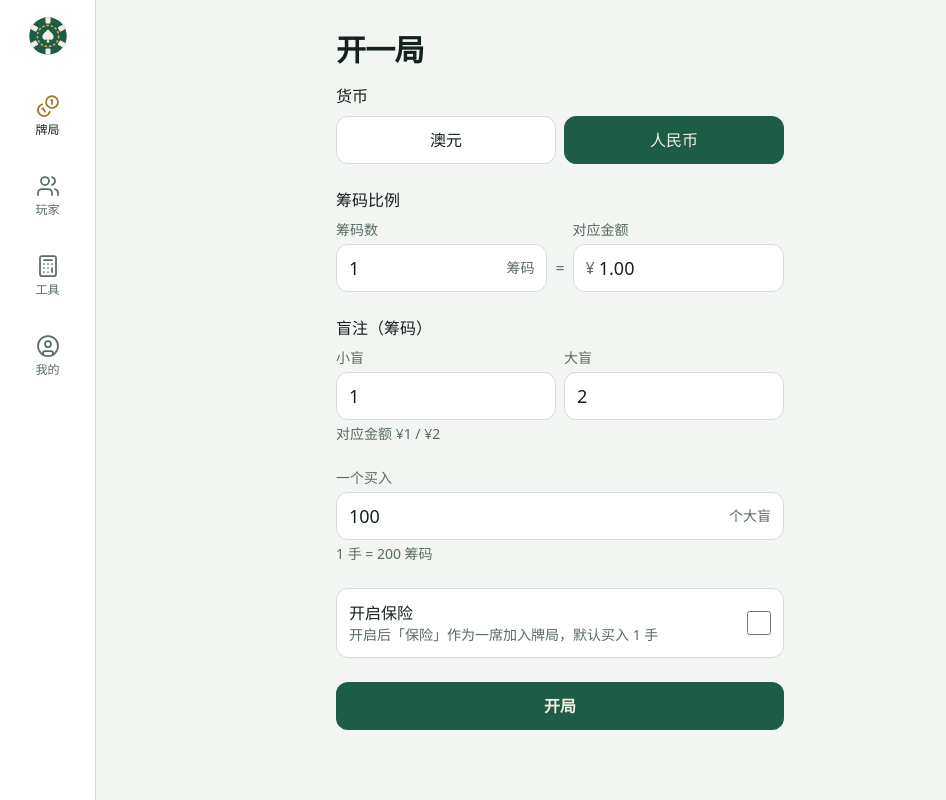
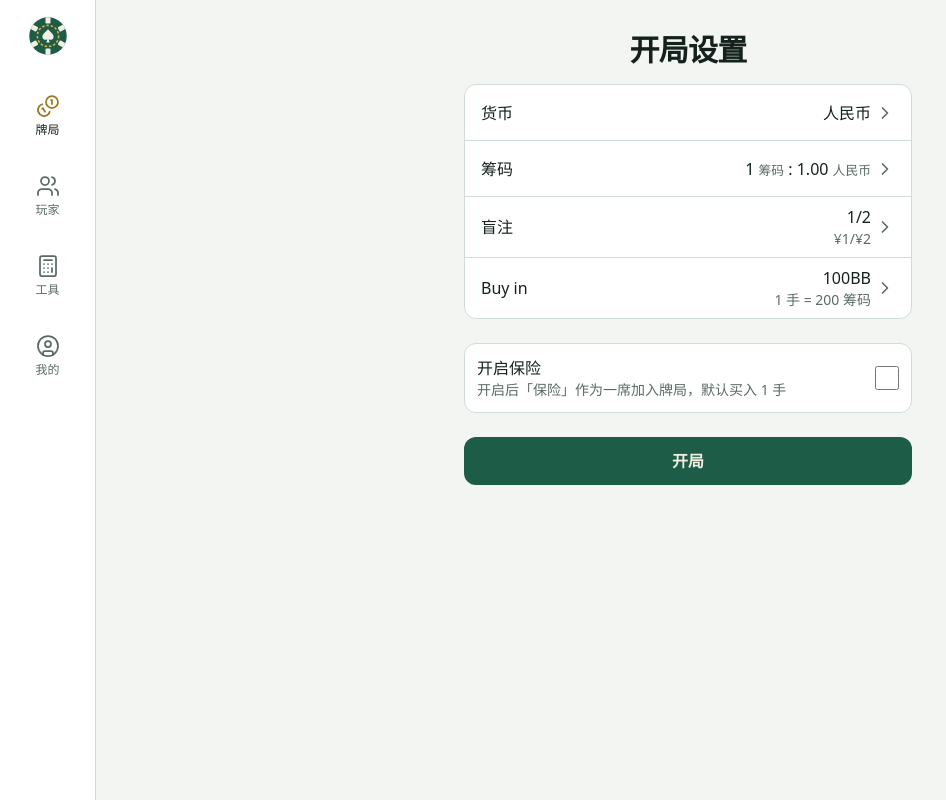
Before and after one commit to athrunjin/chip-ledger, a React (Vite) app in the folder apps/web/: page /games/new in a window 1280 px wide. Shown: the whole page, without its empty margins (0-946 px from the left). Built offline with nearby package versions, Linux system fonts and the light colour scheme.

Commit message:
feat(web): compact game setup with one row per setting (#53)
Closes #52

Co-authored-by: Cheng Jin <270818043+athrunjin@users.noreply.github.com>
Co-authored-by: Claude Opus 5.5 <noreply@anthropic.com>

```diff
--- a/apps/web/src/components/Page.tsx
+++ b/apps/web/src/components/Page.tsx
@@ -1,17 +1,27 @@
 import type { ReactNode } from "react";
+import { cn } from "@/lib/cn";
 
 interface PageProps {
   title: string;
+  /** Narrows the page to a centered column under a centered title, for single forms */
+  centered?: boolean;
   /** Actions to the right of the title */
   actions?: ReactNode;
   children: ReactNode;
 }
 
 /** Page skeleton: shared title, margins and maximum width. */
-export function Page({ title, actions, children }: PageProps) {
+export function Page({ title, centered = false, actions, children }: PageProps) {
   return (
-    <div className="mx-auto w-full max-w-3xl px-4 md:px-8">
-      <header className="flex min-h-16 items-center justify-between gap-4 pt-4 md:pt-8">
+    <div
+      className={cn("mx-auto w-full px-4 md:px-8", centered ? "max-w-md md:max-w-lg" : "max-w-3xl")}
+    >
+      <header
+        className={cn(
+          "flex min-h-16 items-center gap-4 pt-4 md:pt-8",
+          centered ? "justify-center" : "justify-between",
+        )}
+      >
         <h1 className="text-2xl font-semibold tracking-tight md:text-3xl">{title}</h1>
         {actions}
       </header>
--- /dev/null
+++ b/apps/web/src/components/game/GameSettingDialogs.tsx
@@ -0,0 +1,210 @@
+import {
+  CURRENCIES,
+  chipsToCents,
+  type GameSettingsForm as FormValues,
+  type GameSettingsField,
+  type GameSettingsIssue,
+  type GameSettingsIssues,
+  parseChips,
+  parseGameSettings,
+  tryParseMoney,
+} from "@holdem/core";
+import { type FormEvent, useEffect, useRef, useState } from "react";
+import { TextField } from "@/components/TextField";
+import { CURRENCY_INFO, formatGameMoney } from "@/lib/currency";
+import { FormDialog } from "./FormDialog";
+
+const ISSUE_TEXT: Record<GameSettingsIssue, string> = {
+  invalid: "请输入有效的数字",
+  "not-positive": "必须大于 0",
+  "below-small-blind": "大盲不能小于小盲",
+};
+
+/** The blinds in cash for the current input, or null while the input is incomplete. */
+export function previewBlindCash({
+  currency,
+  smallBlindChips,
+  bigBlindChips,
+  ratioChips,
+  ratioAmount,
+}: FormValues) {
+  const small = parseChips(smallBlindChips);
+  const big = parseChips(bigBlindChips);
+  const chips = parseChips(ratioChips);
+  const amount = tryParseMoney(ratioAmount);
+  if (!small || !big || !chips || !amount) return null;
+  const cash = (blind: number) => formatGameMoney(chipsToCents(blind, { chips, amount }), currency);
+  return `${cash(small)}/${cash(big)}`;
+}
+
+/** Chips per hand for the current input, or null while the input is incomplete. */
+export function previewHandChips({ bigBlindChips, buyInBigBlinds }: FormValues) {
+  const big = parseChips(bigBlindChips);
+  const multiple = parseChips(buyInBigBlinds);
+  return big && multiple ? big * multiple : null;
+}
+
+interface SettingDialogProps {
+  values: FormValues;
+  onConfirm: (values: FormValues) => void;
+  onClose: () => void;
+}
+
+/**
+ * Edits a draft of the settings, which reach the form only once they pass validation.
+ * The input given `inputRef` is selected on open so a number can be typed right away.
+ */
+function useSettingDraft({ values, onConfirm }: SettingDialogProps) {
+  const inputRef = useRef<HTMLInputElement>(null);
+  const [draft, setDraft] = useState(values);
+  const [issues, setIssues] = useState<GameSettingsIssues>({});
+
+  useEffect(() => {
+    inputRef.current?.select();
+  }, []);
+
+  function handleSubmit(event: FormEvent) {
+    event.preventDefault();
+    const result = parseGameSettings(draft);
+    if (result.ok) {
+      onConfirm(draft);
+    } else {
+      setIssues(result.issues);
+    }
+  }
+
+  function field(name: GameSettingsField) {
+    const issue = issues[name];
+    return {
+      id: name,
+      value: draft[name],
+      issue: issue && ISSUE_TEXT[issue],
+      onChange: (value: string) => setDraft({ ...draft, [name]: value }),
+    };
+  }
+
+  return { inputRef, draft, setDraft, handleSubmit, field };
+}
+
+export function CurrencyDialog(props: SettingDialogProps) {
+  const { draft, setDraft, handleSubmit } = useSettingDraft(props);
+
+  return (
+    <FormDialog
+      title="货币"
+      submitLabel="确定"
+      saving={false}
+      saveFailed={false}
+      onSubmit={handleSubmit}
+      onClose={props.onClose}
+    >
+      <div className="flex flex-col gap-2">
+        {CURRENCIES.map((currency) => (
+          <label key={currency} className="block">
+            <input
+              type="radio"
+              name="currency"
+              value={currency}
+              checked={draft.currency === currency}
+              onChange={() => setDraft({ ...draft, currency })}
+              className="peer sr-only"
+            />
+            <span className="grid min-h-12 cursor-pointer place-items-center rounded-xl border border-line bg-surface font-medium peer-checked:border-accent peer-checked:bg-accent peer-checked:text-accent-text peer-focus-visible:outline-2 peer-focus-visible:outline-offset-2 peer-focus-visible:outline-highlight">
+              {CURRENCY_INFO[currency].label}
+            </span>
+          </label>
+        ))}
+      </div>
+    </FormDialog>
+  );
+}
+
+export function ChipRatioDialog(props: SettingDialogProps) {
+  const { inputRef, draft, handleSubmit, field } = useSettingDraft(props);
+
+  return (
+    <FormDialog
+      title="筹码"
+      submitLabel="确定"
+      saving={false}
+      saveFailed={false}
+      onSubmit={handleSubmit}
+      onClose={props.onClose}
+    >
+      <div className="grid grid-cols-[1fr_auto_1fr] items-start gap-2">
+        <TextField
+          {...field("ratioChips")}
+          label="筹码数"
+          suffix="筹码"
+          inputMode="numeric"
+          inputRef={inputRef}
+        />
+        <span className="mt-6 grid min-h-12 place-items-center text-muted">=</span>
+        <TextField
+          {...field("ratioAmount")}
+          label="对应金额"
+          prefix={CURRENCY_INFO[draft.currency].symbol}
+          inputMode="decimal"
+        />
+      </div>
+    </FormDialog>
+  );
+}
+
+export function BlindsDialog(props: SettingDialogProps) {
+  const { inputRef, draft, handleSubmit, field } = useSettingDraft(props);
+  const blindCash = previewBlindCash(draft);
+
+  return (
+    <FormDialog
+      title="盲注"
+      submitLabel="确定"
+      saving={false}
+      saveFailed={false}
+      onSubmit={handleSubmit}
+      onClose={props.onClose}
+    >
+      <div>
+        <div className="grid grid-cols-2 items-start gap-2">
+          <TextField
+            {...field("smallBlindChips")}
+            label="小盲"
+            inputMode="numeric"
+            inputRef={inputRef}
+          />
+          <TextField {...field("bigBlindChips")} label="大盲" inputMode="numeric" />
+        </div>
+        {blindCash && <p className="mt-1 text-sm text-muted">对应金额 {blindCash}</p>}
+      </div>
+    </FormDialog>
+  );
+}
+
+export function BuyInDialog(props: SettingDialogProps) {
+  const { inputRef, draft, handleSubmit, field } = useSettingDraft(props);
+  const handChips = previewHandChips(draft);
+
+  return (
+    <FormDialog
+      title="Buy in"
+      submitLabel="确定"
+      saving={false}
+      saveFailed={false}
+      onSubmit={handleSubmit}
+      onClose={props.onClose}
+    >
+      <div>
+        <TextField
+          {...field("buyInBigBlinds")}
+          label="一个买入"
+          suffix="BB"
+          inputMode="numeric"
+          inputRef={inputRef}
+        />
+        {handChips !== null && (
+          <p className="mt-1 text-sm text-muted">1 手 = {handChips.toLocaleString("zh-CN")} 筹码</p>
+        )}
+      </div>
+    </FormDialog>
+  );
+}
--- a/apps/web/src/components/game/GameSettingsForm.tsx
+++ b/apps/web/src/components/game/GameSettingsForm.tsx
@@ -1,47 +1,62 @@
 import {
-  CURRENCIES,
-  chipsToCents,
   type GameSettingsForm as FormValues,
   type GameSettings,
-  type GameSettingsField,
-  type GameSettingsIssue,
-  type GameSettingsIssues,
   type InsuranceRule,
   type InsuranceRuleIssues,
-  parseChips,
   parseGameSettings,
   parseInsuranceRule,
+  toDecimalString,
   tryParseMoney,
 } from "@holdem/core";
-import { type FormEvent, useState } from "react";
+import { ChevronRight } from "lucide-react";
+import { type FormEvent, type ReactNode, useState } from "react";
 import {
   InsuranceSettings,
   initialInsuranceChoice,
 } from "@/components/insurance/InsuranceSettings";
-import { TextField } from "@/components/TextField";
-import { CURRENCY_INFO, formatGameMoney } from "@/lib/currency";
+import { CURRENCY_INFO } from "@/lib/currency";
+import {
+  BlindsDialog,
+  BuyInDialog,
+  ChipRatioDialog,
+  CurrencyDialog,
+  previewBlindCash,
+  previewHandChips,
+} from "./GameSettingDialogs";
 
-const ISSUE_TEXT: Record<GameSettingsIssue, string> = {
-  invalid: "请输入有效的数字",
-  "not-positive": "必须大于 0",
-  "below-small-blind": "大盲不能小于小盲",
-};
+type SettingDialog = "currency" | "ratio" | "blinds" | "buyIn";
 
-/** The blinds in cash for the current input, or null while the input is incomplete. */
-function previewBlindCash({
-  currency,
-  smallBlindChips,
-  bigBlindChips,
-  ratioChips,
-  ratioAmount,
-}: FormValues) {
-  const small = parseChips(smallBlindChips);
-  const big = parseChips(bigBlindChips);
-  const chips = parseChips(ratioChips);
-  const amount = tryParseMoney(ratioAmount);
-  if (!small || !big || !chips || !amount) return null;
-  const cash = (blind: number) => formatGameMoney(chipsToCents(blind, { chips, amount }), currency);
-  return `${cash(small)} / ${cash(big)}`;
+function SettingRow({
+  label,
+  detail,
+  disabled = false,
+  onClick,
+  children,
+}: {
+  label: string;
+  /** Small text under the value */
+  detail?: string | null | undefined;
+  disabled?: boolean;
+  onClick: () => void;
+  children: ReactNode;
+}) {
+  return (
+    <button
+      type="button"
+      disabled={disabled}
+      onClick={onClick}
+      className="flex min-h-14 w-full items-center justify-between gap-3 px-4 py-2 text-left disabled:opacity-60"
+    >
+      <span className="font-medium">{label}</span>
+      <span className="flex min-w-0 items-center gap-1">
+        <span className="min-w-0 text-right">
+          <span className="block font-medium">{children}</span>
+          {detail && <span className="block text-sm text-muted">{detail}</span>}
+        </span>
+        <ChevronRight className="size-5 shrink-0 text-muted" aria-hidden />
+      </span>
+    </button>
+  );
 }
 
 interface GameSettingsFormProps {
@@ -78,104 +93,74 @@ export function GameSettingsForm({
   onSubmit,
 }: GameSettingsFormProps) {
   const [values, setValues] = useState(initial);
-  const [issues, setIssues] = useState<GameSettingsIssues>({});
+  const [dialog, setDialog] = useState<SettingDialog | null>(null);
   const [insurance, setInsurance] = useState(() =>
     initialInsuranceChoice(initialInsurance, lastInsurance),
   );
   const [ruleIssues, setRuleIssues] = useState<InsuranceRuleIssues>({});
-  const symbol = CURRENCY_INFO[values.currency].symbol;
-  const blindCash = previewBlindCash(values);
-  const big = parseChips(values.bigBlindChips);
-  const multiple = parseChips(values.buyInBigBlinds);
-  const handChips = big && multiple ? big * multiple : null;
+  const currencyLabel = CURRENCY_INFO[values.currency].label;
+  const ratioAmount = tryParseMoney(values.ratioAmount);
+  const handChips = previewHandChips(values);
 
   function handleSubmit(event: FormEvent) {
     event.preventDefault();
     const result = parseGameSettings(values);
     const rule = showInsurance && insurance.enabled ? parseInsuranceRule(insurance.form) : null;
-    setIssues(result.ok ? {} : result.issues);
     setRuleIssues(rule && !rule.ok ? rule.issues : {});
     if (!result.ok || (rule && !rule.ok)) return;
     onSubmit(rule ? { ...result.settings, insurance: rule.rule } : result.settings);
   }
 
-  function field(name: GameSettingsField) {
-    const issue = issues[name];
-    return {
-      id: name,
-      value: values[name],
-      issue: issue && ISSUE_TEXT[issue],
-      onChange: (value: string) => setValues({ ...values, [name]: value }),
+  const dialogProps = {
+    values,
+    onConfirm: (next: FormValues) => {
+      setValues(next);
+      setDialog(null);
+    },
+    onClose: () => setDialog(null),
   };
-  }
 
   return (
+    <>
       <form onSubmit={handleSubmit} noValidate className="flex max-w-md flex-col gap-6 pb-8">
-      <fieldset disabled={ratioLocked} className="flex flex-col gap-6 disabled:opacity-60">
         <div>
-          <span className="mb-2 block font-medium">货币</span>
-          <div className="grid grid-cols-2 gap-2">
-            {CURRENCIES.map((currency) => (
-              <label key={currency} className="block">
-                <input
-                  type="radio"
-                  name="currency"
-                  value={currency}
-                  checked={values.currency === currency}
-                  onChange={() => setValues({ ...values, currency })}
-                  className="peer sr-only"
-                />
-                <span className="grid min-h-12 cursor-pointer place-items-center rounded-xl border border-line bg-surface font-medium peer-checked:border-accent peer-checked:bg-accent peer-checked:text-accent-text peer-focus-visible:outline-2 peer-focus-visible:outline-offset-2 peer-focus-visible:outline-highlight">
-                  {CURRENCY_INFO[currency].label}
-                </span>
-              </label>
-            ))}
+          <div className="divide-y divide-line rounded-xl border border-line bg-surface">
+            <SettingRow label="货币" disabled={ratioLocked} onClick={() => setDialog("currency")}>
+              {currencyLabel}
+            </SettingRow>
+            <SettingRow label="筹码" disabled={ratioLocked} onClick={() => setDialog("ratio")}>
+              {values.ratioChips} <small className="font-normal text-muted">筹码</small> :{" "}
+              {ratioAmount === null ? values.ratioAmount : toDecimalString(ratioAmount)}{" "}
+              <small className="font-normal text-muted">{currencyLabel}</small>
+            </SettingRow>
+            <SettingRow
+              label="盲注"
+              detail={previewBlindCash(values)}
+              onClick={() => setDialog("blinds")}
+            >
+              {values.smallBlindChips}/{values.bigBlindChips}
+            </SettingRow>
+            {showBuyIn && (
+              <SettingRow
+                label="Buy in"
+                detail={
+                  !ratioLocked && handChips !== null
+                    ? `1 手 = ${handChips.toLocaleString("zh-CN")} 筹码`
+                    : null
+                }
+                disabled={ratioLocked}
+                onClick={() => setDialog("buyIn")}
+              >
+                {values.buyInBigBlinds}BB
+              </SettingRow>
+            )}
           </div>
-        </div>
-
-        <div>
-          <span className="mb-2 block font-medium">筹码比例</span>
-          <div className="grid grid-cols-[1fr_auto_1fr] items-start gap-2">
-            <TextField {...field("ratioChips")} label="筹码数" suffix="筹码" inputMode="numeric" />
-            <span className="mt-6 grid min-h-12 place-items-center text-muted">=</span>
-            <TextField
-              {...field("ratioAmount")}
-              label="对应金额"
-              prefix={symbol}
-              inputMode="decimal"
-            />
-          </div>
-        </div>
-      </fieldset>
-
           {ratioLocked && (
-        <p className="text-sm text-muted">已有账本记录，货币、筹码比例和买入不能再修改。</p>
-      )}
-
-      <div>
-        <span className="mb-2 block font-medium">盲注（筹码）</span>
-        <div className="grid grid-cols-2 items-start gap-2">
-          <TextField {...field("smallBlindChips")} label="小盲" inputMode="numeric" />
-          <TextField {...field("bigBlindChips")} label="大盲" inputMode="numeric" />
-        </div>
-        {blindCash && <p className="mt-1 text-sm text-muted">对应金额 {blindCash}</p>}
-      </div>
-
-      {showBuyIn && (
-        <fieldset disabled={ratioLocked} className="disabled:opacity-60">
-          <TextField
-            {...field("buyInBigBlinds")}
-            label="一个买入"
-            suffix="个大盲"
-            inputMode="numeric"
-          />
-          {!ratioLocked && handChips !== null && (
-            <p className="mt-1 text-sm text-muted">
-              1 手 = {handChips.toLocaleString("zh-CN")} 筹码
+            <p className="mt-2 text-sm text-muted">
+              已有账本记录，货币、筹码和 Buy in 不能再修改。
             </p>
           )}
-        </fieldset>
-      )}
+        </div>
 
         {showInsurance && (
           <InsuranceSettings
@@ -201,5 +186,12 @@ export function GameSettingsForm({
           {submitLabel}
         </button>
       </form>
+
+      {/* Outside the form: a dialog's own form must not nest in it or submit it */}
+      {dialog === "currency" && <CurrencyDialog {...dialogProps} />}
+      {dialog === "ratio" && <ChipRatioDialog {...dialogProps} />}
+      {dialog === "blinds" && <BlindsDialog {...dialogProps} />}
+      {dialog === "buyIn" && <BuyInDialog {...dialogProps} />}
+    </>
   );
 }
--- a/apps/web/src/routes/games/new.tsx
+++ b/apps/web/src/routes/games/new.tsx
@@ -31,7 +31,7 @@ function NewGamePage() {
   }
 
   return (
-    <Page title="开一局">
+    <Page title="开局设置" centered>
       {!games.isPending && (
         <GameSettingsForm
           // Carry over the latest game's settings by default
```
Also changed, not shown: 1 other file (tests, documents, lock files or other folders). Lines whose indentation alone changed are shown as unchanged.
